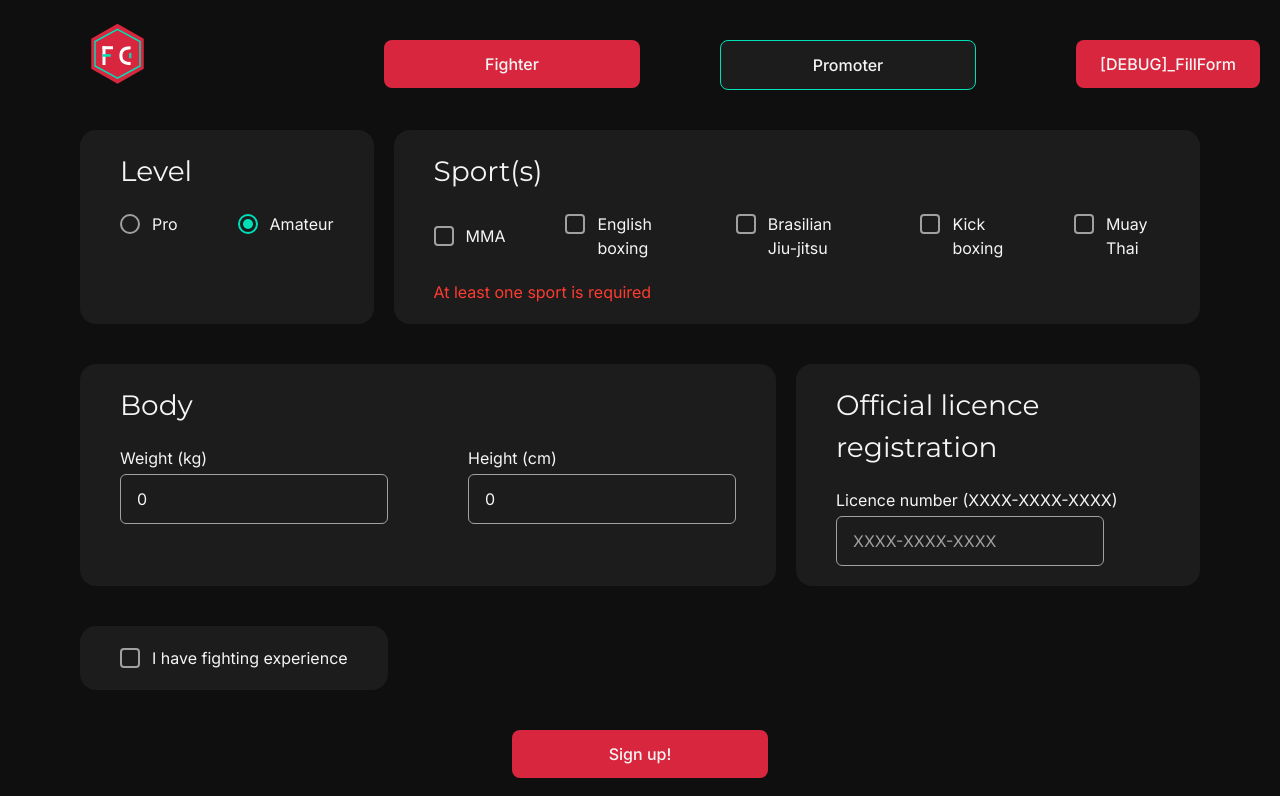
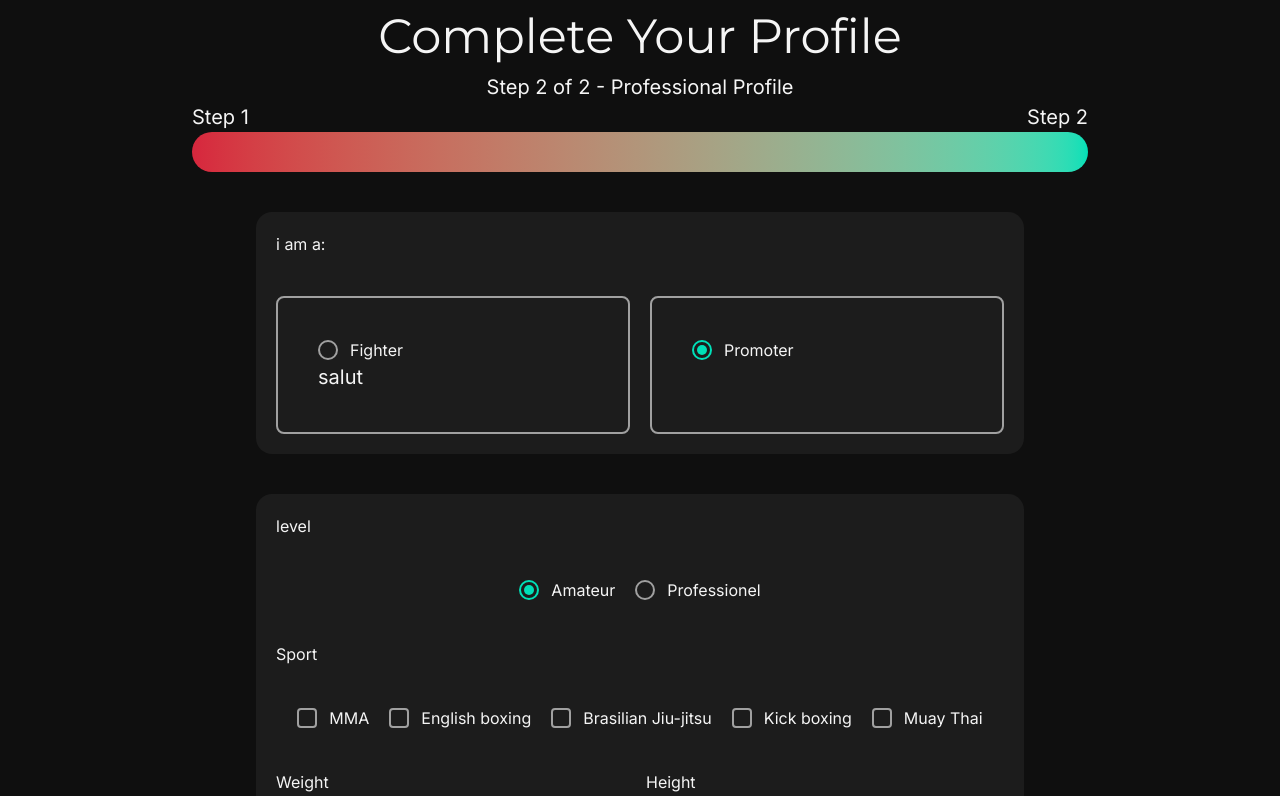
Before and after one commit to gregoirelebas/FightConnect-frontend, a Next.js app: page /signup/fighter in a window 1280 px wide. Shown: the top 796 px of the page. Built offline with nearby package versions, Linux system fonts and the light colour scheme; no server answers.

Commit message:
add select

```diff
--- a/app/...UI/SportDropdown.tsx
+++ b/app/...UI/SportDropdown.tsx
@@ -9,12 +9,12 @@ interface SportDropdownProps {
 
 export default function SportDropdown(props: SportDropdownProps) {
   const sportOptions: DropdownOptionProps[] = [
-    { label: '-', value: Sport.Empty },
-    { label: 'English boxing', value: Sport.EnglishBoxing },
-    { label: 'Brasilian Jiu-jitsu', value: Sport.Jiujitsu },
-    { label: 'Kickboxing', value: Sport.KickBoxing },
-    { label: 'MMA', value: Sport.MMA },
-    { label: 'Muay Thai', value: Sport.MuayThai },
+    { label: "Select a sport", value: Sport.Empty },
+    { label: "English boxing", value: Sport.EnglishBoxing },
+    { label: "Brasilian Jiu-jitsu", value: Sport.Jiujitsu },
+    { label: "Kickboxing", value: Sport.KickBoxing },
+    { label: "MMA", value: Sport.MMA },
+    { label: "Muay Thai", value: Sport.MuayThai },
   ];
 
   return (
--- a/app/...types/enum.ts
+++ b/app/...types/enum.ts
@@ -9,7 +9,7 @@ export enum Step {
 }
 
 export enum Sport {
-  Empty = '-',
+  Empty = 'Select a sport',
   MMA = 'mma',
   Jiujitsu = 'jjb',
   KickBoxing = 'kickBoxing',
@@ -20,6 +20,7 @@ export enum Sport {
 export enum Level {
   Pro = 'pro',
   Amateur = 'amateur',
+  Promoter = "Promoter",
 }
 
 export enum Experience {
--- a/app/globals.css
+++ b/app/globals.css
@@ -70,6 +70,10 @@ body {
     background-position: right 10px center;
     background-size: 18px;
   }
+}
+
+.blockSignUp{
+  @apply bg-foreground w-[60%] rounded-2xl p-5 flex flex-col gap-10 ;
 }
 
 @layer components {
--- a/app/signup/...UI/signupFighter.tsx
+++ b/app/signup/...UI/signupFighter.tsx
@@ -13,6 +13,8 @@ import { useEffect, useState } from 'react';
 import { useRouter } from 'next/navigation';
 import { deleteCookies, setCookie } from '@/app/...helpers/cookies';
 import RoleSwitch from './roleSwitch';
+import SportDropdown from '@/app/...UI/SportDropdown';
+import PageLoader from 'next/dist/client/page-loader';
 
 export default function SignupFighterComponent() {
   const router = useRouter();
@@ -25,6 +27,7 @@ export default function SignupFighterComponent() {
   const [profilePicture, setProfilePicture] = useState<string>('');
 
   const [sportList, setSportList] = useState<Sport[]>([]);
+  const [role, setRole] = useState<Role>(Role.Promoter);
   const [level, setLevel] = useState<Level>(Level.Amateur);
 
   const [weight, setWeight] = useState<number>(0);
@@ -149,22 +152,51 @@ export default function SignupFighterComponent() {
     setLastFightDate('2025-06-15');
   };
 
+
   return (
-    <div className="flex flex-col gap-10 my-10 mx-20">
-      <RoleSwitch role={Role.Fighter} />
-      <Button variant={ButtonVariant.Primary} className="absolute right-5" onClick={DEBUG_fillForm}>
-        [DEBUG]_FillForm
-      </Button>
-      <div className="flex gap-5">
-        <div className="card">
-          <h3>Level</h3>
-          <fieldset className="cardElement">
+    <div className='flex flex-col items-center w-full gap-10'>
+      <div className='w-full flex flex-col items-center'>
+        <div className='flex flex-col items-center '>
+          <h1>Complete Your Profile</h1>
+          <p>Step 2 of 2 - Professional Profile</p>
+        </div>
+        <div className='flex flex-col justify-center w-[70%]'>
+          <div className='flex justify-between'>
+            <p>Step 1</p> <p>Step 2</p>
+          </div>
+          <div className='h-10 w-full bg-linear-to-r from-[#D7263D] to-[#00E0B8] rounded-full '> </div>
+        </div>
+      </div>
+      <div className='blockSignUp'>
+
+        <h4 className=''>i am a:</h4>
+        <div className='flex gap-5 justify-center'>
+
+          <div className='flex-1 bg-[#1C1C1C] border-2 border-[#A0A0A0] rounded-lg p-10 transition-all duration-200 peer-checked:border-[#00E0B8] peer-checked:bg-[#00E0B8]/5 hover:border-[#00E0B8]/60'>
             <RadioButton
-              name="level"
-              label="Pro"
-              value={Level.Pro}
-              onChange={(value) => setLevel(value as Level)}
+              name="role"
+              label="Fighter"
+              value={Role.Fighter}
+              onChange={(value) => setRole(value as Role)}
             />
+            <p>salut</p>
+          </div>
+
+          <div className='flex-1 bg-[#1C1C1C] border-2 border-[#A0A0A0] rounded-lg p-10 transition-all duration-200 peer-checked:border-[#00E0B8] peer-checked:bg-[#00E0B8]/5 hover:border-[#00E0B8]/60'>
+            <RadioButton
+              name="role"
+              label="Promoter"
+              value={Role.Promoter}
+              isChecked={true}
+              onChange={(value) => setRole(value as Role)} />
+          </div>
+        </div>
+
+      </div>
+
+      <div className='blockSignUp'>
+        <h4>level</h4>
+        <div className='flex justify-center gap-5'>
           <RadioButton
             name="level"
             label="Amateur"
@@ -172,12 +204,17 @@ export default function SignupFighterComponent() {
             isChecked={true}
             onChange={(value) => setLevel(value as Level)}
           />
-          </fieldset>
+          <RadioButton
+            name="level"
+            label="Professionel"
+            value={Level.Pro}
+            onChange={(value) => setLevel(value as Level)}
+          />
         </div>
-        <div className="card">
-          <h3>Sport(s)</h3>
-          <fieldset className="cardElement">
-            <Checkbox name="sport" label="MMA" value={Sport.MMA} onChange={onSportChange} />
+        <h4>Sport</h4>
+        <div>
+          <div className='flex justify-center gap-5'>
+            <Checkbox name='sport' label='MMA' value={Sport.MMA} onChange={onSportChange}></Checkbox>
             <Checkbox
               name="sport"
               label="English boxing"
@@ -202,46 +239,24 @@ export default function SignupFighterComponent() {
               value={Sport.MuayThai}
               onChange={onSportChange}
             />
-          </fieldset>
-          {sportList.length == 0 && (
-            <span className="text-error">At least one sport is required</span>
-          )}
           </div>
+
         </div>
+        <div className='flex justify-center gap-3'>
+          <div className='flex-1'>
+
+            <Input className='w-full' placeholder='70 kg' value={weight} onChange={(value) => setWeight(Number(value))} label='Weight' />
+          </div>
+          <div className='flex-1'>
+
+            <Input className='w-full' placeholder='170 cm' value={height} onChange={(value) => setHeight(Number(value))} label='Height' />
+          </div>
+
+        </div>
+        <Input placeholder='Enter your license number' value={licence} onChange={(value) => setLicence(String(value))} label='License Number' />
         <div className="flex gap-5">
-        <div className="card w-fit">
-          <h3>Body</h3>
-          <div className="flex gap-20">
-            <Input
-              label="Weight (kg)"
-              placeholder="Weight"
-              value={weight}
-              min={0}
-              required={true}
-              onChange={(value) => setNumericState(String(value), setWeight)}
-            />
-            <Input
-              label="Height (cm)"
-              placeholder="Height"
-              value={height}
-              min={0}
-              required={true}
-              onChange={(value) => setNumericState(String(value), setHeight)}
-            />
-          </div>
-        </div>
-        <div className="card w-fit">
-          <h3>Official licence registration</h3>
-          <Input
-            label="Licence number (XXXX-XXXX-XXXX)"
-            placeholder="XXXX-XXXX-XXXX"
-            value={licence}
-            pattern={/\S{4}-\S{4}-\S{4}/}
-            required={true}
-            error="You must have a valid licence to sign up as a fighter"
-            onChange={(value) => setLicence(String(value))}
-          />
-        </div>
+
+
         </div>
         <div className="card w-fit">
           <Checkbox
@@ -287,9 +302,14 @@ export default function SignupFighterComponent() {
         <div className="flex flex-col items-center gap-2">
           {errorMessage && <span className="text-error">{errorMessage}</span>}
           <Button variant={ButtonVariant.Primary} className="w-3xs" onClick={registerFighter}>
-          Sign up!
+            Complete Signup
           </Button>
+
+
+        </div>
+
       </div>
     </div>
-  );
+  )
+
 }
```
Lines whose indentation alone changed are shown as unchanged.
